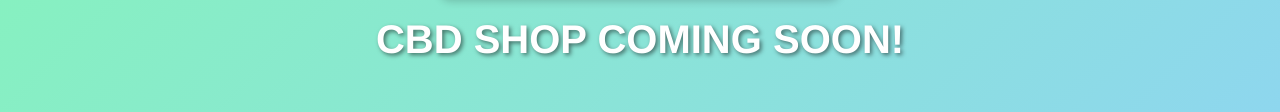
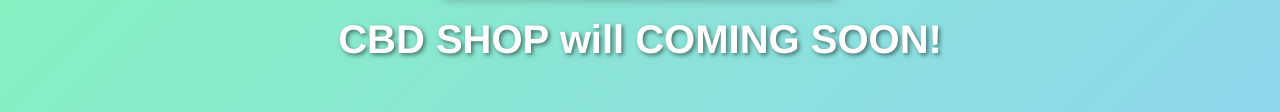
Before and after one commit to N1njafa1ry/nothernleaf, a plain HTML site: page index.html in a window 1280 px wide. Shown: the part 507-619 px from the top of the page. Drawn offline with Linux system fonts and the light colour scheme.

Commit message:
Update index.html

```diff
--- a/index.html
+++ b/index.html
@@ -60,7 +60,7 @@
 <body>
     <div class="content">
         <img src="https://uploads.staticjw.com/au/aurorawedding/northernleaf004.jpg" alt="CBD Shop">
-        <h1>CBD SHOP COMING SOON!</h1>
+        <h1>CBD SHOP will COMING SOON!</h1>
     </div>
 </body>
 </html>
```
